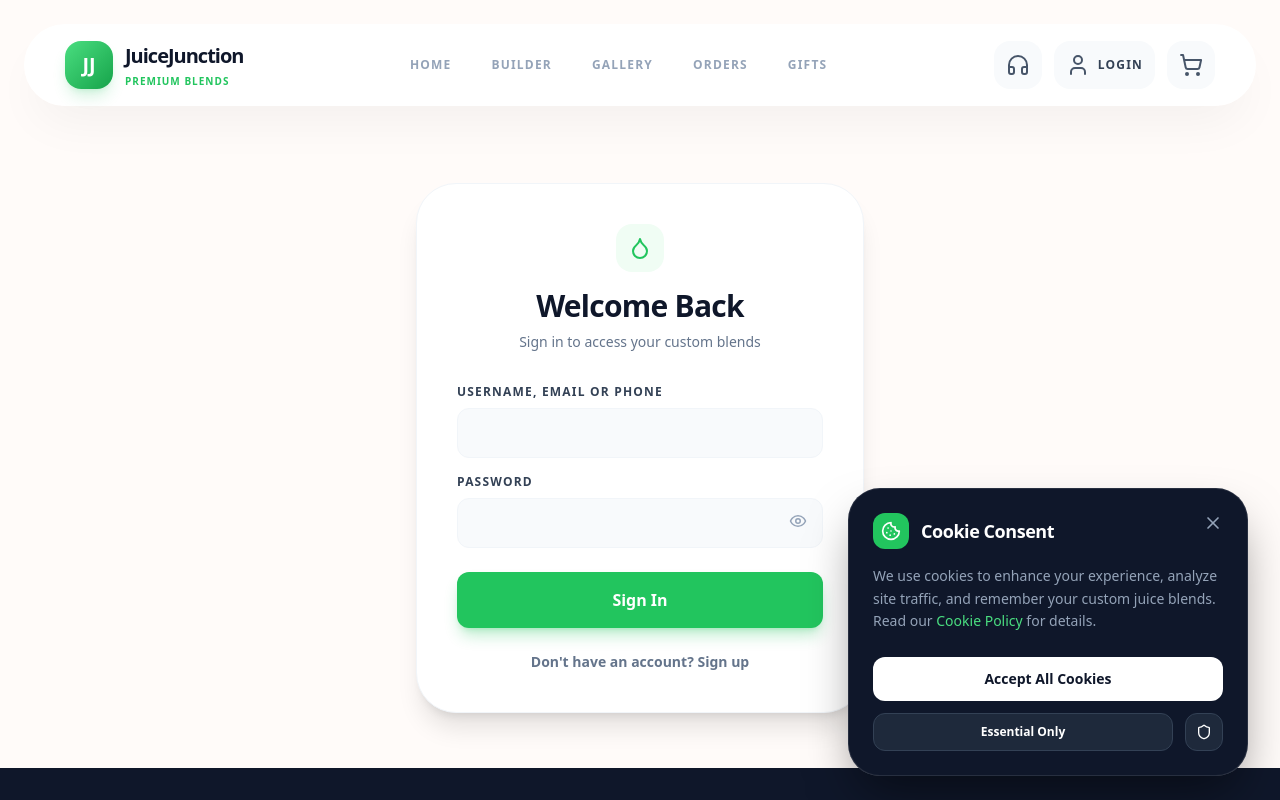
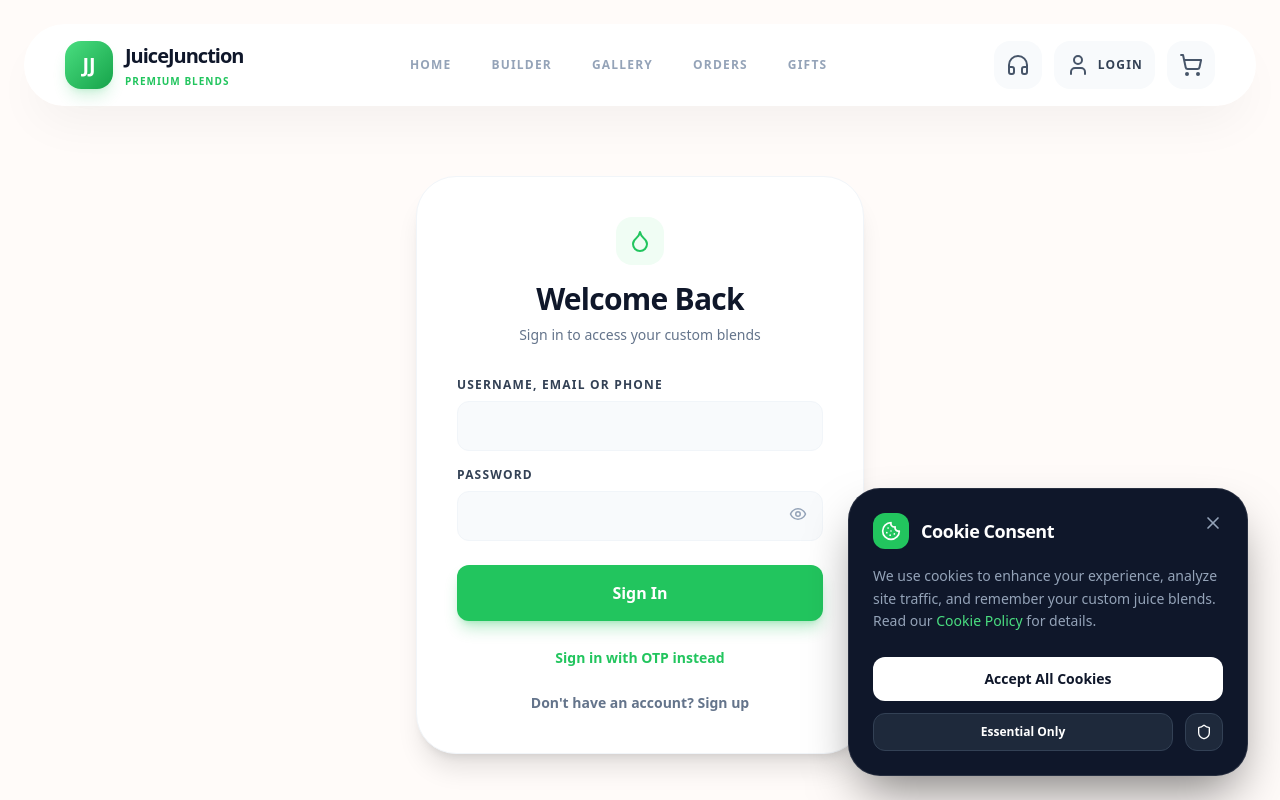
Before and after one commit to Shailendra-Prajapati-03/JuiceJunction_MixedFruit, a React (Vite) app in the folder frontend/: page /auth in a window 1280 px wide. Shown: the top 800 px of the page. Built offline with nearby package versions, Linux system fonts and the light colour scheme.

Commit message:
Enable OTP Login in Auth.tsx

```diff
--- a/frontend/src/pages/Auth.tsx
+++ b/frontend/src/pages/Auth.tsx
@@ -39,15 +39,17 @@ const Auth: React.FC = () => {
     setLoading(true);
 
     try {
-      // Prioritize phone for registration OTP if provided
-      const identifier = (!isLogin && phoneNumber) ? phoneNumber : (verifyWith === 'email' ? email : phoneNumber);
-      const res = await api.post('/auth/send-otp/', { email: identifier });
+      // For login mode, the email might be in the 'username' field
+      let targetEmail = email;
+      if (isLogin && username) targetEmail = username;
+      else if (!isLogin && email) targetEmail = email;
+
+      const res = await api.post('/auth/send-otp/', { email: targetEmail });
       setOtpSent(true);
-      setTimer(60); // 1 minute timer
-      setVerifyWith(res.data.method); // Sync with backend's choice
+      setTimer(60);
       setMessage(res.data.message);
     } catch (err: any) {
-      setError(err.response?.data?.error || 'Failed to send OTP');
+      setError(err.response?.data?.message || err.response?.data?.error || 'Failed to send OTP');
     } finally {
       setLoading(false);
     }
@@ -83,29 +85,44 @@ const Auth: React.FC = () => {
     }
   };
 
+  const handleVerifyOtp = async (e: React.FormEvent) => {
+    e.preventDefault();
+    setError('');
+    setLoading(true);
+    try {
+      const targetEmail = isLogin ? username : email;
+      const res = await api.post('/auth/verify-otp/', {
+        email: targetEmail,
+        otp_code: otpCode
+      });
+      login(res.data.access, res.data.user);
+      navigate('/');
+    } catch (err: any) {
+      setError(err.response?.data?.message || 'Verification failed');
+    } finally {
+      setLoading(false);
+    }
+  };
+
   const handleSubmit = async (e: React.FormEvent) => {
     e.preventDefault();
-    if (!isLogin && otpSent) {
+
+    // OTP Flow for Login or Register
+    if (otpSent) {
+      if (isLogin) return handleVerifyOtp(e);
       return handleVerifyRegister(e);
     }
-    if (!isLogin && !otpSent) {
-      return handleRegisterSubmit(e);
-    }
+
+    // If user clicked "Sign In" but we want to use OTP, they need to trigger OTP first.
+    // However, the standard button in Login mode is "Sign In" (password-based).
+    // I'll add a separate button for OTP Login.
 
     setError('');
     setLoading(true);
     try {
-      const res = await api.post('/login/', { username, password }); // Backend handles email/phone lookup now
+      const res = await api.post('/login/', { username, password });
       login(res.data.access, res.data.user);
-      const searchParams = new URLSearchParams(window.location.search);
-      const redirectPath = searchParams.get('redirect') || '/';
-      const buyNowData = searchParams.get('buyNow');
-
-      if (buyNowData) {
-        navigate(redirectPath, { state: { step: 'checkout', buyNowItem: JSON.parse(decodeURIComponent(buyNowData)) } });
-      } else {
-        navigate(redirectPath);
-      }
+      navigate('/');
     } catch (err: any) {
       setError(err.response?.data?.error || 'Login failed');
     } finally {
@@ -231,7 +248,7 @@ const Auth: React.FC = () => {
               </button>
             </div>
 
-            {!isLogin && otpSent && (
+            {otpSent && (
               <motion.div initial={{ opacity: 0, y: 10 }} animate={{ opacity: 1, y: 0 }} className="space-y-4">
                 <div>
                   <label className="block text-xs font-black text-slate-700 uppercase tracking-widest mb-2">Enter 6-Digit OTP</label>
@@ -263,8 +280,20 @@ const Auth: React.FC = () => {
             disabled={loading}
             className="w-full bg-primary-500 text-white font-black py-4 rounded-xl shadow-lg shadow-primary-500/30 hover:bg-primary-600 transition-all active:scale-95 disabled:opacity-50"
           >
-            {loading ? 'Processing...' : (isLogin ? 'Sign In' : (otpSent ? 'Verify & Create Account' : 'Send Verification OTP'))}
+            {loading ? 'Processing...' : (isLogin ? (otpSent ? 'Verify & Sign In' : 'Sign In') : (otpSent ? 'Verify & Create Account' : 'Send Verification OTP'))}
           </button>
+
+          {isLogin && !otpSent && (
+            <div className="text-center">
+              <button
+                type="button"
+                onClick={handleRegisterSubmit}
+                className="text-sm font-bold text-primary-500 hover:text-primary-600 transition-colors"
+              >
+                Sign in with OTP instead
+              </button>
+            </div>
+          )}
 
           <div className="text-center">
             <button
```
